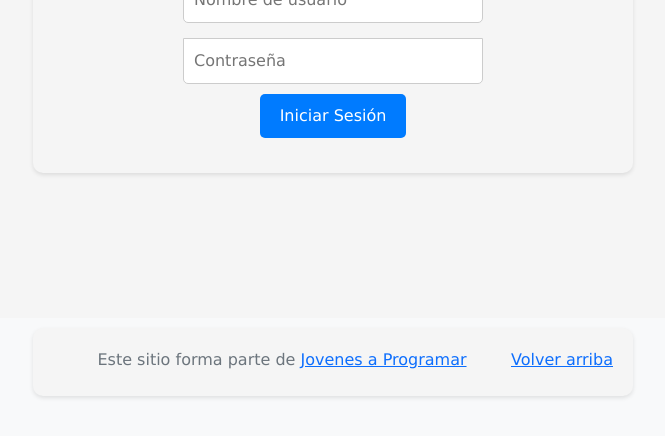
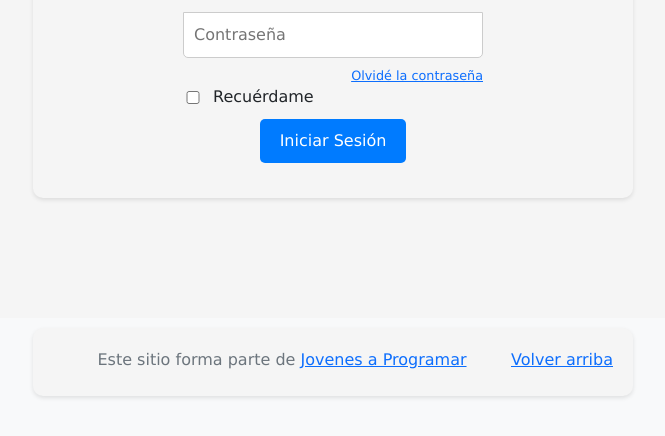
Before and after one commit to alvarobriano/proyecto-e-commerce, a plain HTML site: page workspace-inicial/login.html in a window 1280 px wide. Shown: the part 320-756 px from the top of the page, without its empty margins (307-972 px from the left). Drawn offline with Linux system fonts and the light colour scheme.

Commit message:
punto 3 concluido y desafiate

```diff
--- a/workspace-inicial/css/formulario.css
+++ b/workspace-inicial/css/formulario.css
@@ -77,3 +77,14 @@
     text-align: center;
     padding: 10px;
 }
+
+.checkbox-container {
+    display: flex;
+    align-items: left;
+    margin-left: -280px;
+  }
+
+  #recuerdame {
+    margin-right: -270px;
+    margin-top: 6px;
+  }
--- a/workspace-inicial/js/login.js
+++ b/workspace-inicial/js/login.js
@@ -18,7 +18,4 @@ document.addEventListener("DOMContentLoaded", function(){
         // Redirigir a la página principal
 
     });
-
-
-
 });
--- a/workspace-inicial/login.html
+++ b/workspace-inicial/login.html
@@ -24,6 +24,11 @@
         <h1>Login</h1>
         <input type="text" id="username" placeholder="Nombre de usuario"/>
         <input type="password" id="password" placeholder="Contraseña" required/>
+        <a href="#" id="olvidar-contrasena" style="float: right; font-size: 80%; margin-top: -2px;">Olvidé la contraseña</a>
+        <div class="checkbox-container">
+          <input type="checkbox" id="recuerdame">
+          <label for="recuerdame">Recuérdame</label>
+        </div>
         <button type="submit" id="boton">Iniciar Sesión</button>
       </form>
     </div>
@@ -38,5 +43,4 @@
   </footer>
   <script src="js/login.js"></script>
 </body>
-
 </html>
```
Also changed, not shown: workspace-inicial/js/index.js (+15 -0 lines).
